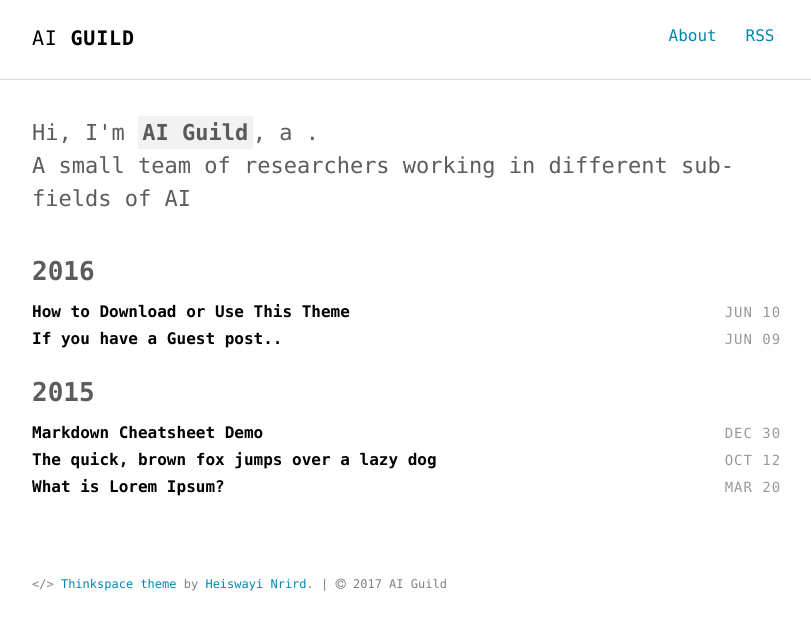
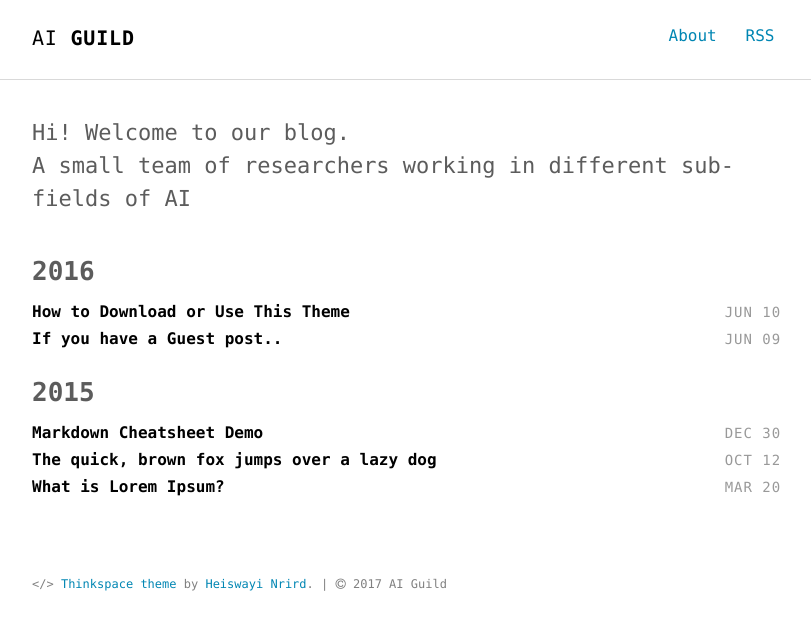
Before and after one commit to ai-guild/ai-guild.github.io, a Jekyll site: the page built from index.html, in a window 1280 px wide. Shown: the top 630 px of the page, without its empty margins (232-1043 px from the left). Built offline with Jekyll 4.4.1, drawn with Linux system fonts in a browser that asks for light colours.

Commit message:
fix intro

```diff
--- a/_includes/intro.html
+++ b/_includes/intro.html
@@ -1,6 +1,7 @@
 <section class="intro">
   <div class="container">
-    <p class="lead">Hi, I'm <strong class="author-name" itemprop="name">{{ site.author.name }}</strong>, a <em itemprop="jobTitle">{{ site.author.job }}</em>. <br>
+		<!-- <p class="lead">Hi, I'm <strong class="author-name" itemprop="name">{{ site.author.name }}</strong>, a <em itemprop="jobTitle">{{ site.author.job }}</em>. <br> -->
+		<p class="lead">Hi! Welcome to our blog. <br>
     {{ site.author.bio }}</p>
   </div>
 </section>
```
